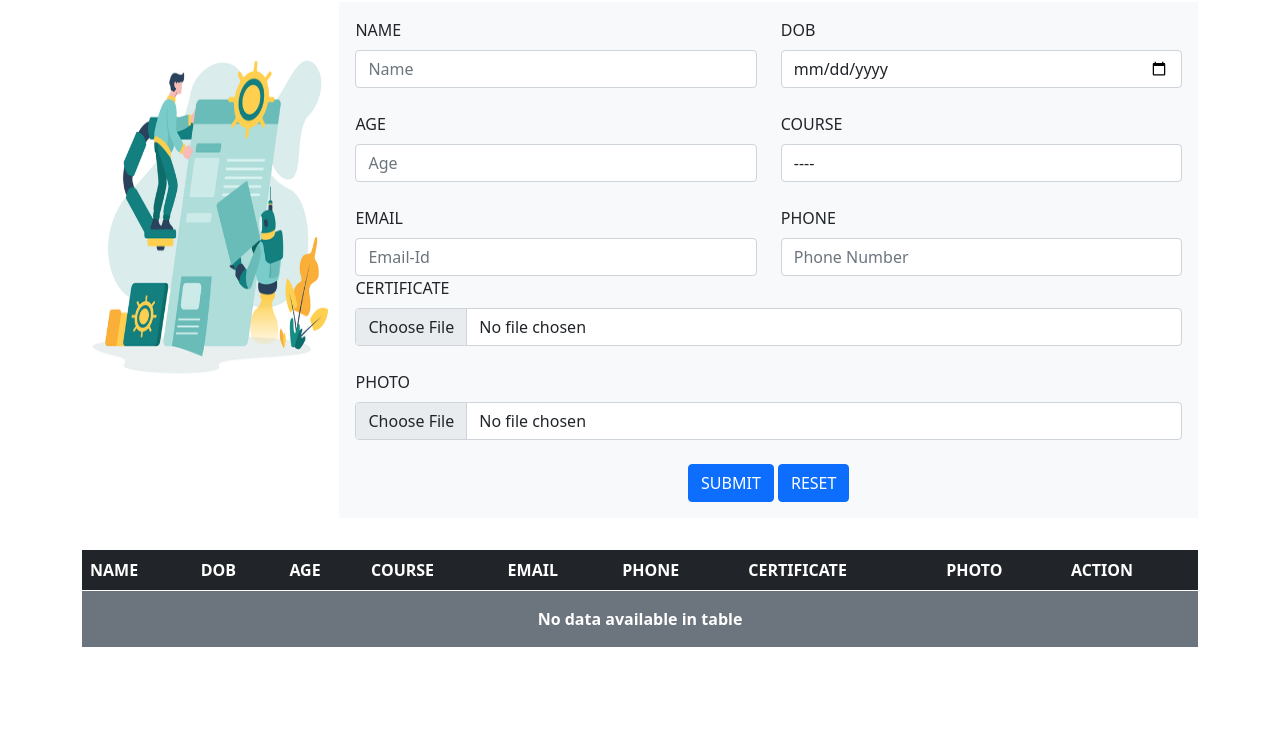
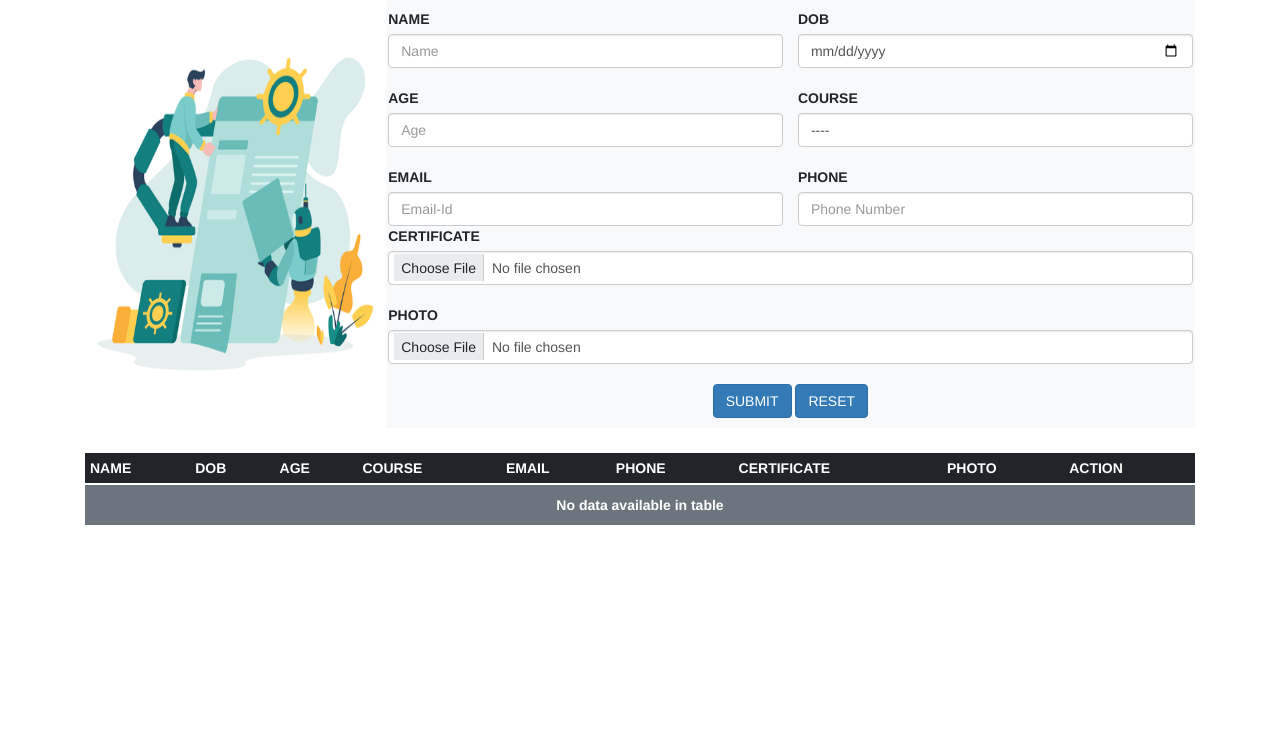
Before and after one commit to vishalvishi/crud_bootstrap, a plain HTML site: page index.html in a window 1280 px wide. Shown: the part 86-821 px from the top of the page. After the commit the page ends 800 px from the top, so only its background shows below. Drawn offline with nearby package versions, Linux system fonts and the light colour scheme.

Commit message:
Update index.html

```diff
--- a/index.html
+++ b/index.html
@@ -10,9 +10,9 @@
    <script src="jQuerry.js"></script>
 
     <link rel="stylesheet" href="bootstrap.min.css">
-  <!--  <link rel="stylesheet" href="https://maxcdn.bootstrapcdn.com/bootstrap/3.3.7/css/bootstrap.min.css">
+   <link rel="stylesheet" href="https://maxcdn.bootstrapcdn.com/bootstrap/3.3.7/css/bootstrap.min.css">
   <script src="https://ajax.googleapis.com/ajax/libs/jquery/3.2.1/jquery.min.js"></script>
-  <script src="https://maxcdn.bootstrapcdn.com/bootstrap/3.3.7/js/bootstrap.min.js"></script>-->
+  <script src="https://maxcdn.bootstrapcdn.com/bootstrap/3.3.7/js/bootstrap.min.js"></script>
   <style>
 @media (max-width: 768px)
  {
```
